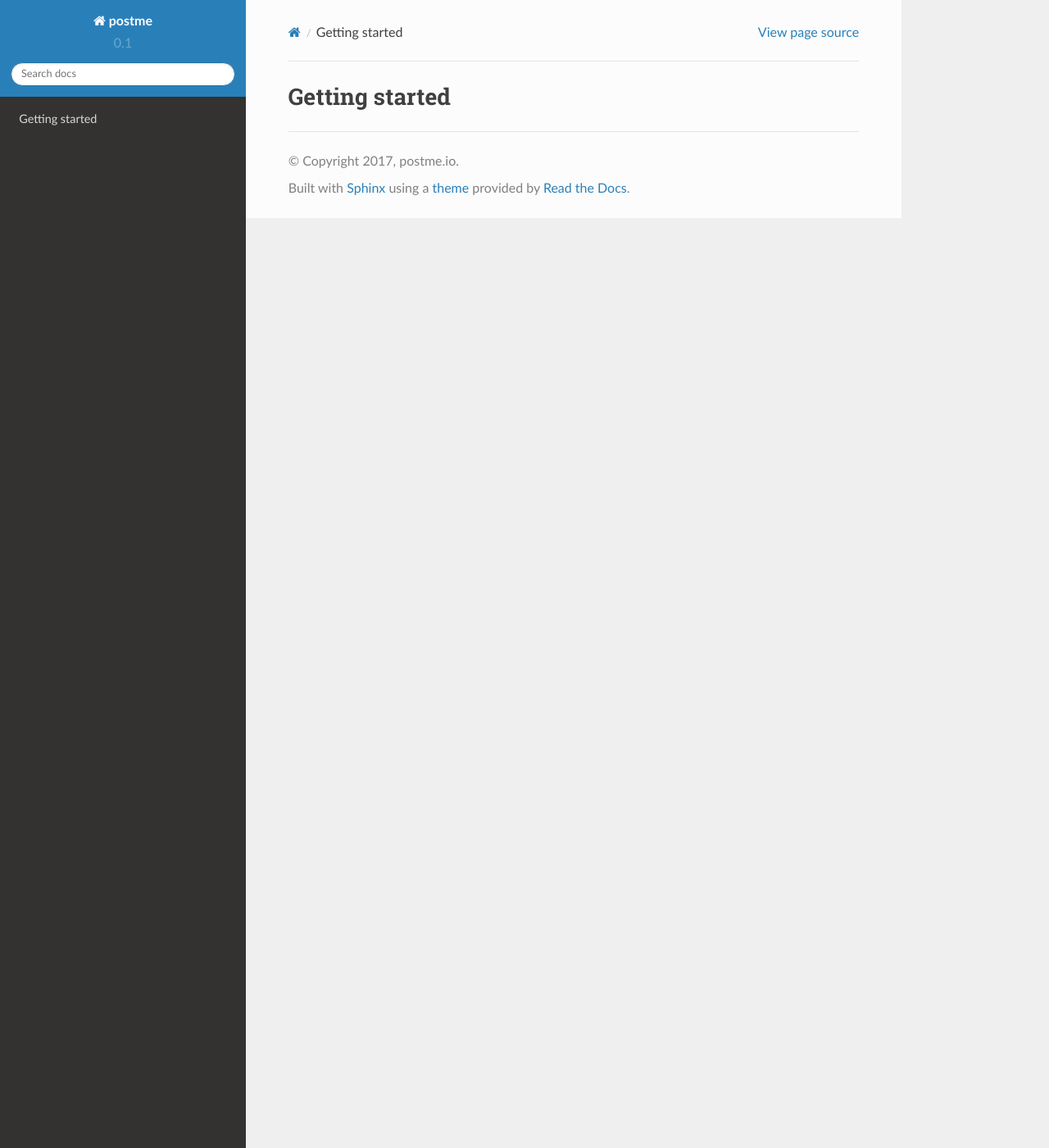
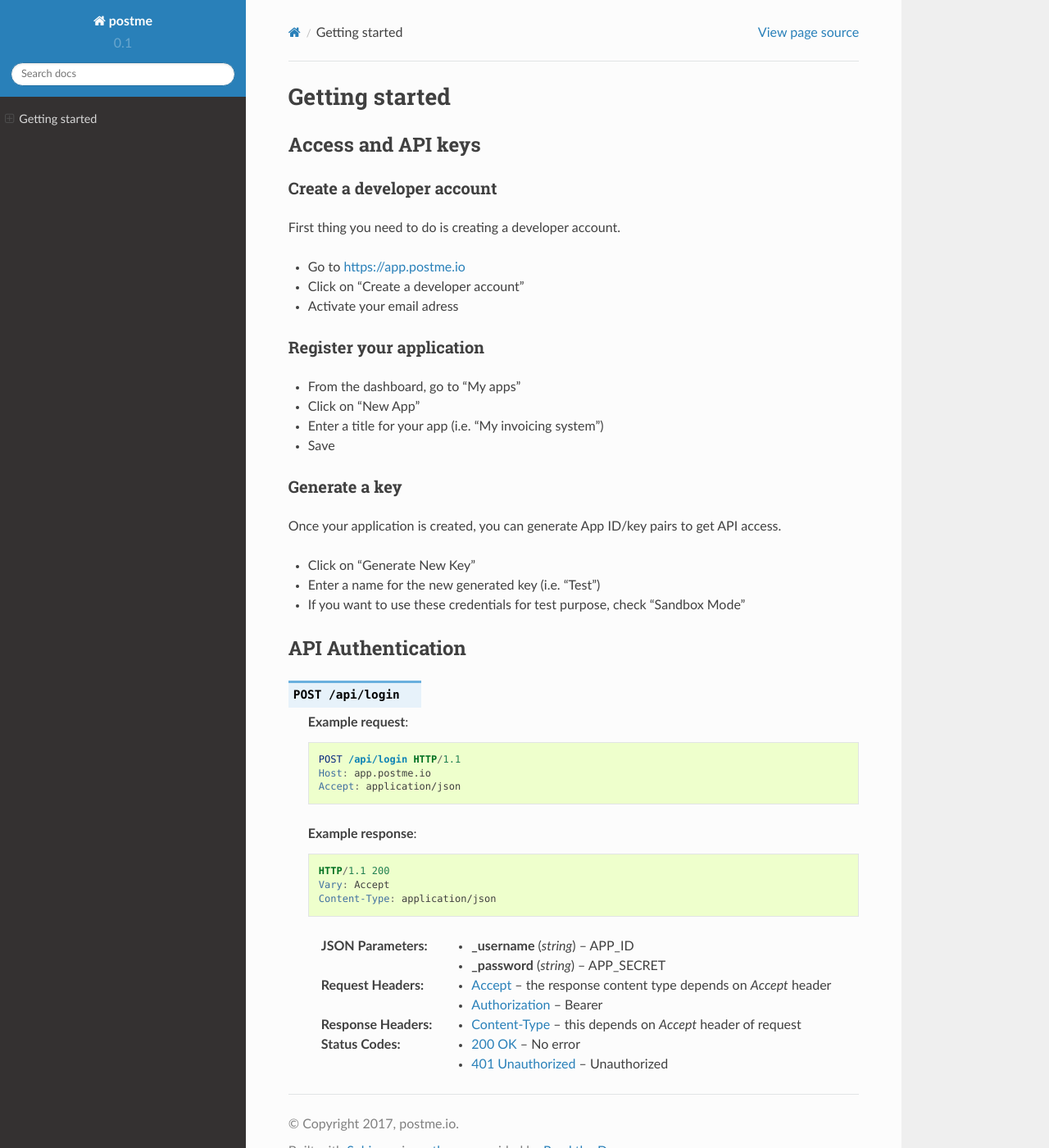
Before and after one commit to birdydigital/postme-docs, a Sphinx documentation site: the page built from docs/getting-started.rst, in a window 1280 px wide and 1400 px high. Shown: the whole window at 82% size. Built offline with Sphinx 7.4.7 and the Read the Docs theme 2.0.0, drawn with Linux system fonts in a browser that asks for light colours.

Commit message:
add getting started docs

```diff
--- a/docs/getting-started.rst
+++ b/docs/getting-started.rst
@@ -1,5 +1,65 @@
 .. _getting-started:
-
 
 Getting started
 ===============
+
+Access and API keys
+-------------------
+
+Create a developer account
+~~~~~~~~~~~~~~~~~~~~~~~~~~
+
+First thing you need to do is creating a developer account.
+
+* Go to https://app.postme.io
+* Click on "Create a developer account"
+* Activate your email adress
+
+Register your application
+~~~~~~~~~~~~~~~~~~~~~~~~~
+
+* From the dashboard, go to "My apps"
+* Click on "New App"
+* Enter a title for your app (i.e. "My invoicing system")
+* Save
+
+Generate a key
+~~~~~~~~~~~~~~
+
+Once your application is created, you can generate App ID/key pairs to get API access.
+
+* Click on "Generate New Key"
+* Enter a name for the new generated key (i.e. "Test")
+* If you want to use these credentials for test purpose, check "Sandbox Mode"
+
+
+API Authentication
+------------------
+
+.. http:post:: /api/login
+
+   **Example request**:
+
+   .. sourcecode:: http
+
+      POST /api/login HTTP/1.1
+      Host: app.postme.io
+      Accept: application/json
+
+   **Example response**:
+
+   .. sourcecode:: http
+
+      HTTP/1.1 200
+      Vary: Accept
+      Content-Type: application/json
+
+   :jsonparam `string` _username: APP_ID
+   :jsonparam `string` _password: APP_SECRET
+   :reqheader Accept: the response content type depends on
+                      :mailheader:`Accept` header
+   :reqheader Authorization: Bearer
+   :resheader Content-Type: this depends on :mailheader:`Accept`
+                            header of request
+   :statuscode 200: No error
+   :statuscode 401: Unauthorized
```
Also changed, not shown: docs/invoices.rst (+5 -4 lines).
